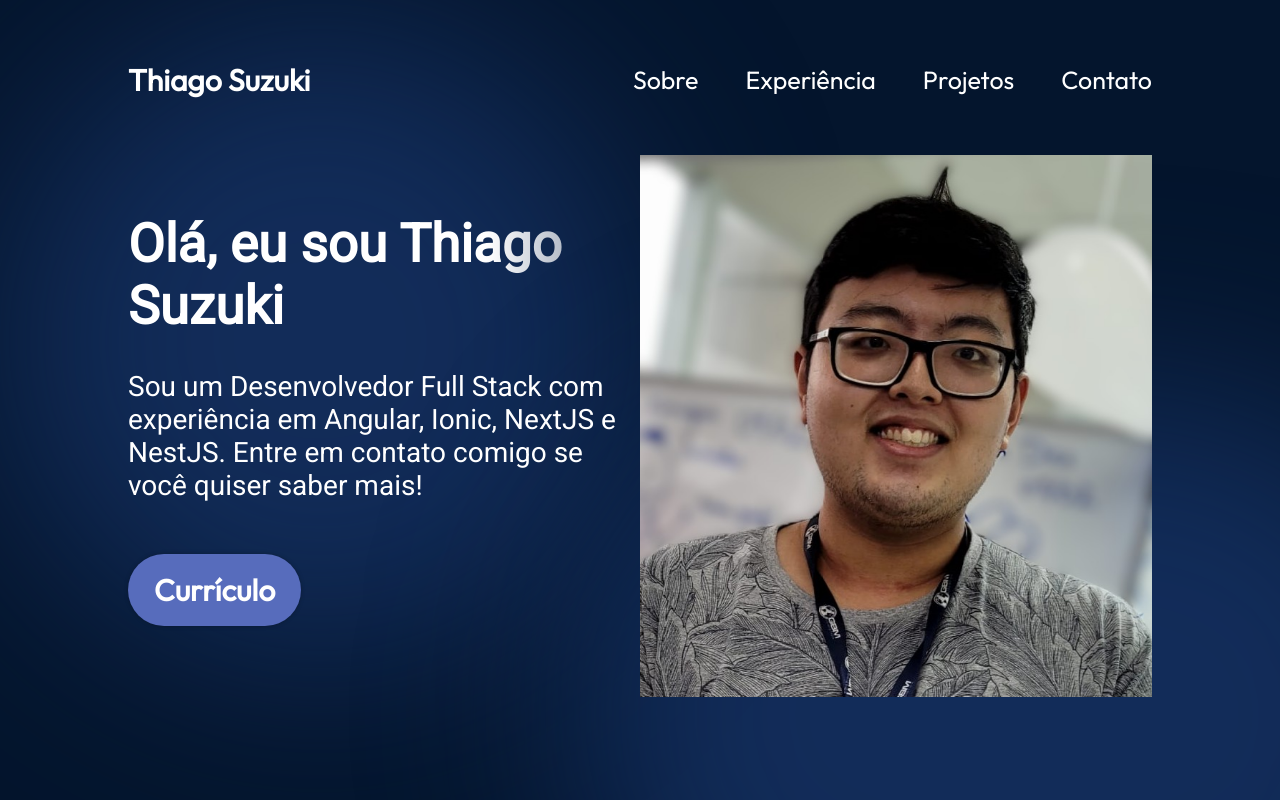
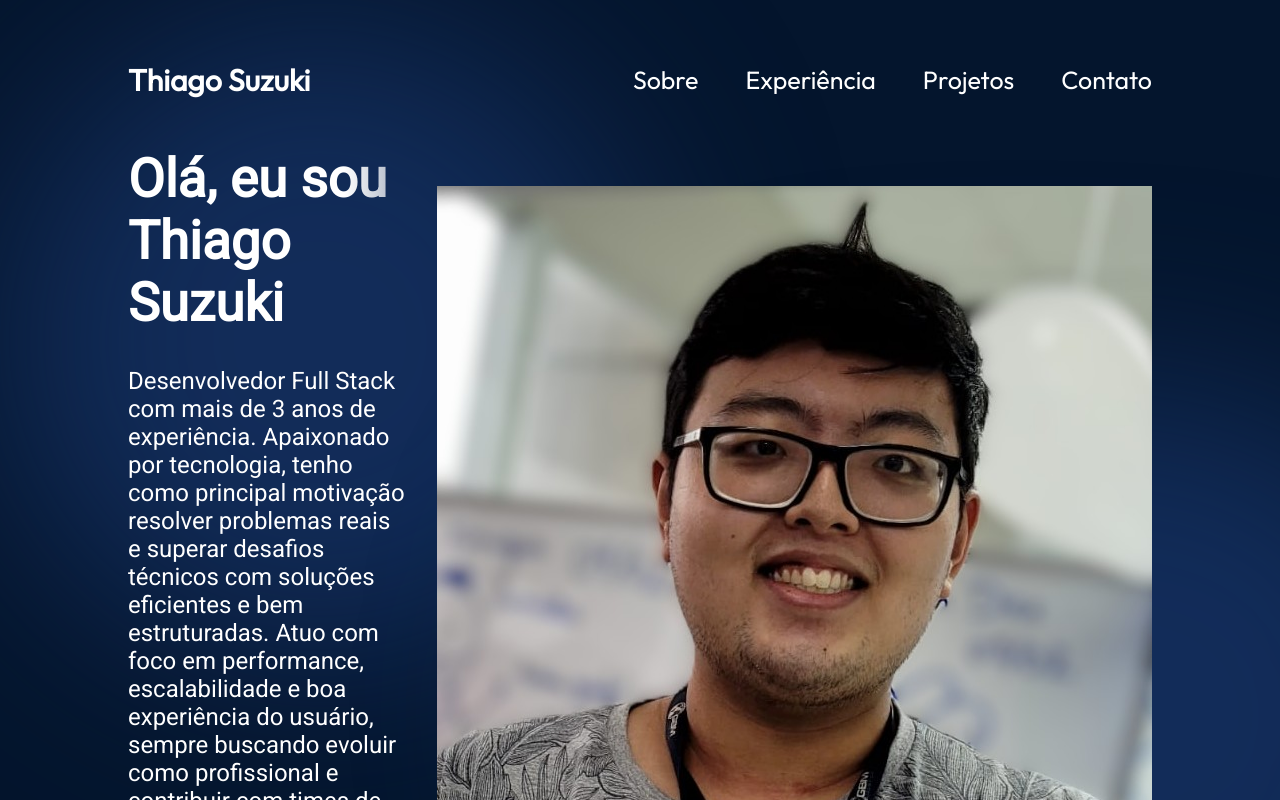
Before and after one commit to thiago-suzuki/my-portfolio, a React (Vite) app: page / in a window 1280 px wide. Shown: the top 800 px of the page. Built offline with nearby package versions, Linux system fonts and the light colour scheme.

Commit message:
feat: update description

```diff
--- a/src/components/Hero/Hero.jsx
+++ b/src/components/Hero/Hero.jsx
@@ -10,7 +10,7 @@ export const Hero = () => {
       <div className={styles.content}>
         <h1 className={styles.title}>Olá, eu sou Thiago Suzuki</h1>
         <p className={styles.description}>
-          Sou um Desenvolvedor Full Stack com experiência em Angular, Ionic, NextJS e NestJS. Entre em contato comigo se você quiser saber mais!
+          Desenvolvedor Full Stack com mais de 3 anos de experiência. Apaixonado por tecnologia, tenho como principal motivação resolver problemas reais e superar desafios técnicos com soluções eficientes e bem estruturadas. Atuo com foco em performance, escalabilidade e boa experiência do usuário, sempre buscando evoluir como profissional e contribuir com times de alta performance.
         </p>
         <div className={styles.contact}>
           {/* <a href="mailto:thiagoikenaga@gmail.com" className={styles.contactBtn}>
--- a/src/components/Hero/Hero.module.css
+++ b/src/components/Hero/Hero.module.css
@@ -40,9 +40,10 @@
 }
 
 .description {
-  font-size: 28px;
+  font-size: 24px;
   font-family: var(--font-roboto);
   margin-bottom: 52px;
+  margin-right: 30px;
 }
 
 .contactBtn {
@@ -57,7 +58,7 @@
 }
 
 .heroImg {
-  width: 50%;
+  width: 100%;
   z-index: 1;
 
   animation-name: floating;
```
